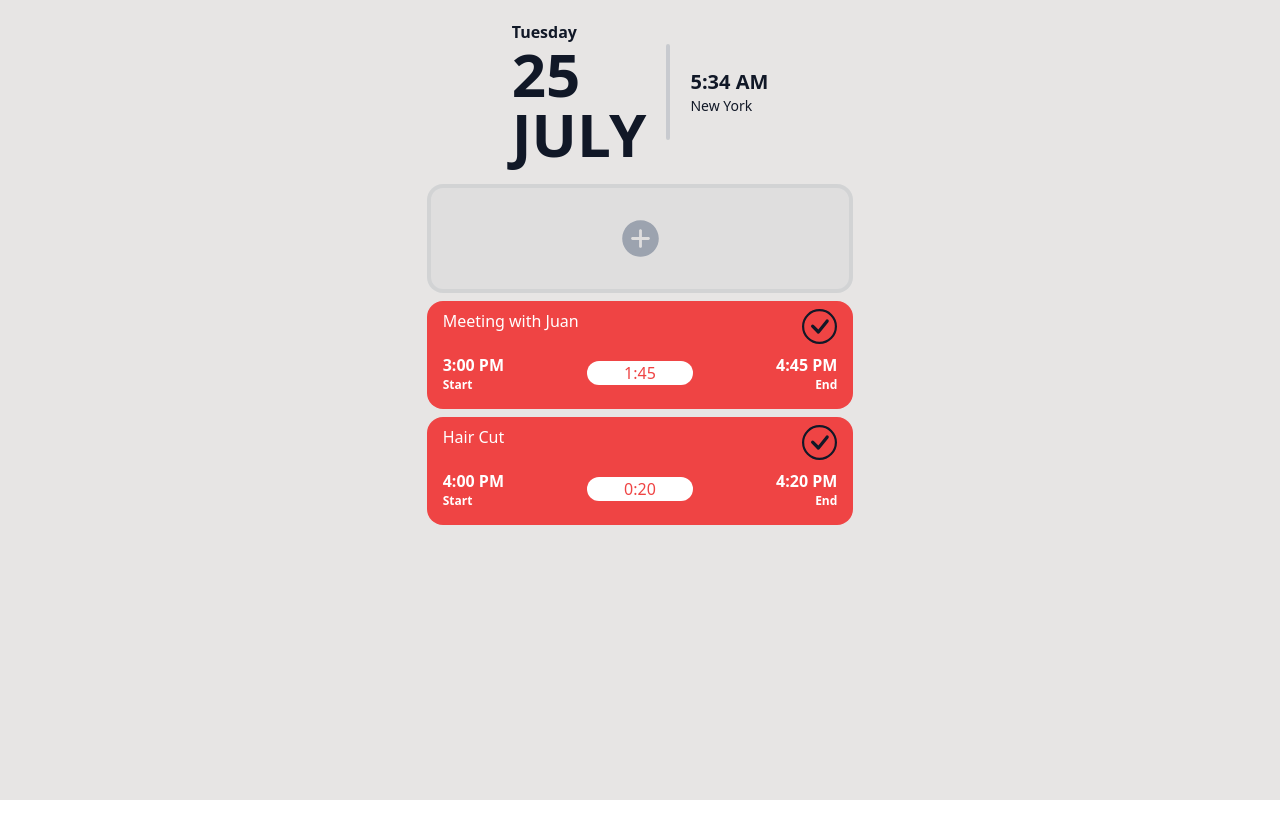
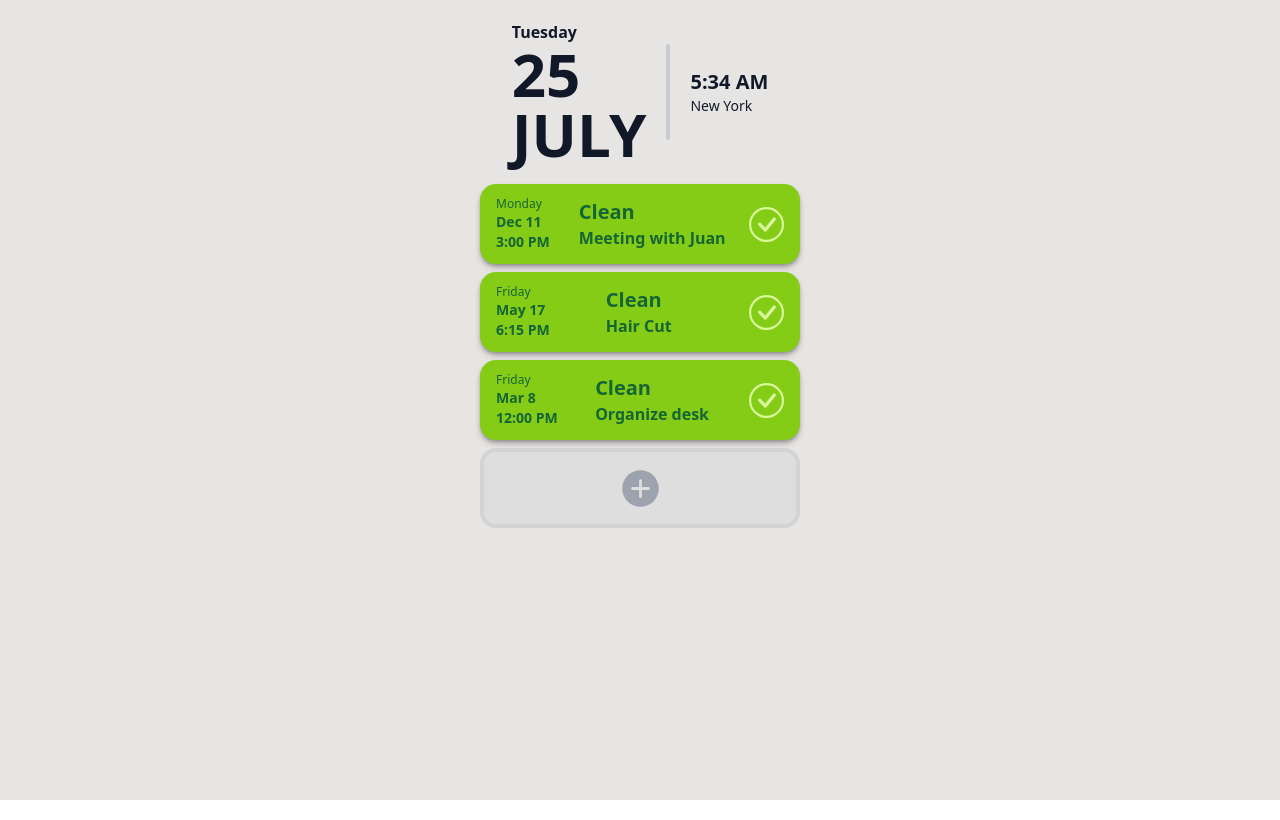
Before and after one commit to JohnCorn/phase-2-project, a React (Create React App) app: page / in a window 1280 px wide. Built offline with nearby package versions, Linux system fonts and the light colour scheme; data requests are answered from the project's data file.

Commit message:
reworked app functions to reflect more of a reminder app and less of a to do list

```diff
--- a/db.json
+++ b/db.json
@@ -3,16 +3,20 @@
       {
         "id": 1,
         "description": "Meeting with Juan",
-
-        "startDate": "December 17, 1995 15:00",
-        "endDate": "December 17, 1995 16:45"
+        "dueDate": "December 11 2023, 15:00",
+        "priority": 0
       },
       {
         "id": 2,
         "description": "Hair Cut",
-
-        "startDate": "December 17, 1995 16:00",
-        "endDate": "December 17, 1995 16:20"
+        "dueDate": "May 17 2024 18:15",
+        "priority": 2
+      },
+      {
+        "id": 2,
+        "description": "Organize desk",
+        "dueDate": "March 8, 2024 12:00",
+        "priority": 2
       }
     ]
   }
--- a/src/components/Header.js
+++ b/src/components/Header.js
@@ -2,7 +2,6 @@ import React, {useEffect, useState} from 'react'
 
 function Header()
 {
-
     const[date, SetDate] = useState(new Date());
 
     function refreshClock() {
@@ -18,10 +17,6 @@ function Header()
       }, [date]);
 
     let today = new Date();
-
-    const monthNumeric = today.toLocaleDateString("en-US", {
-        month: "2-digit"
-    })
 
     const dayNumeric= today.toLocaleDateString("en-US", {
         day: "numeric"
--- a/src/components/Item.js
+++ b/src/components/Item.js
@@ -1,75 +1,50 @@
 import React, {useState} from 'react'
-import { BsCheckCircle } from "react-icons/bs";
+import { BsCheckCircle, BsCheckCircleFill } from "react-icons/bs";
 
 function Item ({itemData})
 {
-      function GetTimeDiff()
-      {
-        const startHour = new Date(itemData.endDate).getHours()
-        const endHour = new Date(itemData.startDate).getHours()
+    const date =  new Date(itemData.dueDate)
 
-        const startMin = new Date(itemData.endDate).getMinutes()
-        const endMin= new Date(itemData.startDate).getMinutes()
+    const monthName = date.toLocaleDateString("en-US", {
+        month: "short",
+    })
 
-        const minDiff = startMin - endMin;
-        const hourDiff= startHour - endHour
+    const dayNumeric= date.toLocaleDateString("en-US", {
+        day: "numeric"
+    })
 
-        const timeString  = `${hourDiff}:${minDiff}`
-        return(timeString);
-      }
+    const formattedTime = (date.toLocaleTimeString("en-US", {
+            hour: "numeric",
+            minute: "2-digit",}))
 
-
-    function FormatTime(dateString)
-    {
-        const date1 = new Date(dateString);
-
-        const currTime = date1.toLocaleTimeString("en-US", {
-            hour: "numeric",
-            minute: "2-digit",
-          })
-
-          return currTime;
-    }
+    const weekDay = (date.toLocaleDateString("en-US", {
+        weekday: 'long'}))
 
   return (
-<div className='flex justify-center items-center'>
-    <div className='w-1/3 rounded-2xl bg-red-500 grid grid-flow-row gap-10 text-white '>
+    <div className='flex justify-center items-center'>
+        <div className='group transition-transform duration-200 hover:scale-105 w-80 shadow-md shadow-black/30 px-4 py-1 h-20 rounded-2xl bg-lime-500 hover:bg-lime-300 grid grid-flow-col text-green-800'>
 
-    <div className='mx-4 my-2 grid grid-flow-row gap-5'>
-
-        {/* Top Half */}
-        <div className='grid grid-flow-col items-stretch'>
-            <div className='w-3/4'>
-                <h1>{itemData.description}</h1>
+            <div className='grid grid-flow-col my-auto'>
+                <div className='h-flex w-15'>
+                    <h1 className='text-xs'>{weekDay}</h1>
+                    <h1 className='text-sm font-semibold'>{`${monthName} ${dayNumeric}`}</h1>
+                    <h1 className='text-sm font-bold'>{formattedTime}</h1>
+                </div>
             </div>
 
-        <div className='relative'>
-            <button className='absolute top-0 right-0'>
-                <BsCheckCircle
-                    className='text-gray-900 hover:text-gray-200'
-                    size={35}/>
-            </button>
-            </div>
-        </div>
-
-        {/* Bottom Half */}
-        <div className='grid grid-flow-col items-stretch mb-2'>
-            <div className=''>
-                <h1 className='font-semibold'>{FormatTime(itemData.startDate)}</h1>
-                <p className='text-xs font-semibold'>Start</p>
+            <div className='my-auto w-15'>
+                <h1 className='text-xl font-bold'>Clean</h1>
+                <h1 className='h-flex w-full text-md font-semibold'>{itemData.description}</h1>
             </div>
 
-            <div className='bg-white text-red-500 rounded-full text-center flex justify-center items-center my-2 mx-2'>
-                <h1>{GetTimeDiff(itemData.startDate, itemData.endDate)}</h1>
+            <div className='relative'>
+                <button className='absolute right-0 top-0 bottom-0'>
+                    <BsCheckCircle
+                    className='text-lime-200 transition-transform duration-200 group-hover:text-green-800 group-hover:scale-110'
+                    size={35}/>
+                </button>
             </div>
 
-            <div className='text-right'>
-                <h1 className='font-semibold'>{FormatTime(itemData.endDate)}</h1>
-                <p className='text-xs font-semibold'>End</p>
-            </div>
-        </div>
-
-        </div>
         </div>
     </div>
   )
--- a/src/components/ItemList.js
+++ b/src/components/ItemList.js
@@ -2,20 +2,16 @@ import React from 'react'
 import Item from './Item'
 import { IoIosAddCircle } from "react-icons/io";
 
-function ItemList({items,setIsOpen}) {
+function ItemList({items,setIsOpen})
+{
+
+  const buttonClass = "w-80 h-20 rounded-2xl border-4 border-gray-400/20 bg-gray-400/10 flex justify-center items-center py-7 " +
+  "group transition duration-200 hover:scale-105 hover:bg-gray-200/10 hover:border-gray-400/40"
+
   return (
-    <div className='grid grid-flow-row gap-2 mt-5'>
-
-      <div className='flex justify-center items-center'>
-        <div className='w-1/3 rounded-2xl border-4 border-gray-400/20 bg-gray-400/10 flex justify-center items-center py-7' >
-      <button>
-        <IoIosAddCircle
-        onClick={() => setIsOpen(true)}
-        className='text-gray-400 hover:text-gray-600'
-          size={45}/>
-      </button>
-      </div>
-      </div>
+    <div
+    onClick={() => setIsOpen(true)}
+    className='grid grid-flow-row gap-2 mt-5'>
 
         { items.map((item) => (
           <Item
@@ -23,8 +19,18 @@ function ItemList({items,setIsOpen}) {
           itemData ={item}
           />
         ))}
+
+      <div className='flex justify-center items-center'>
+        <div className={buttonClass}>
+          <button>
+            <IoIosAddCircle
+            className='text-gray-400 transition duration-200 group-hover:scale-110 group-hover:text-gray-500'
+              size={45}/>
+          </button>
+        </div>
+      </div>
+
     </div>
-
   )
 }
 
```
